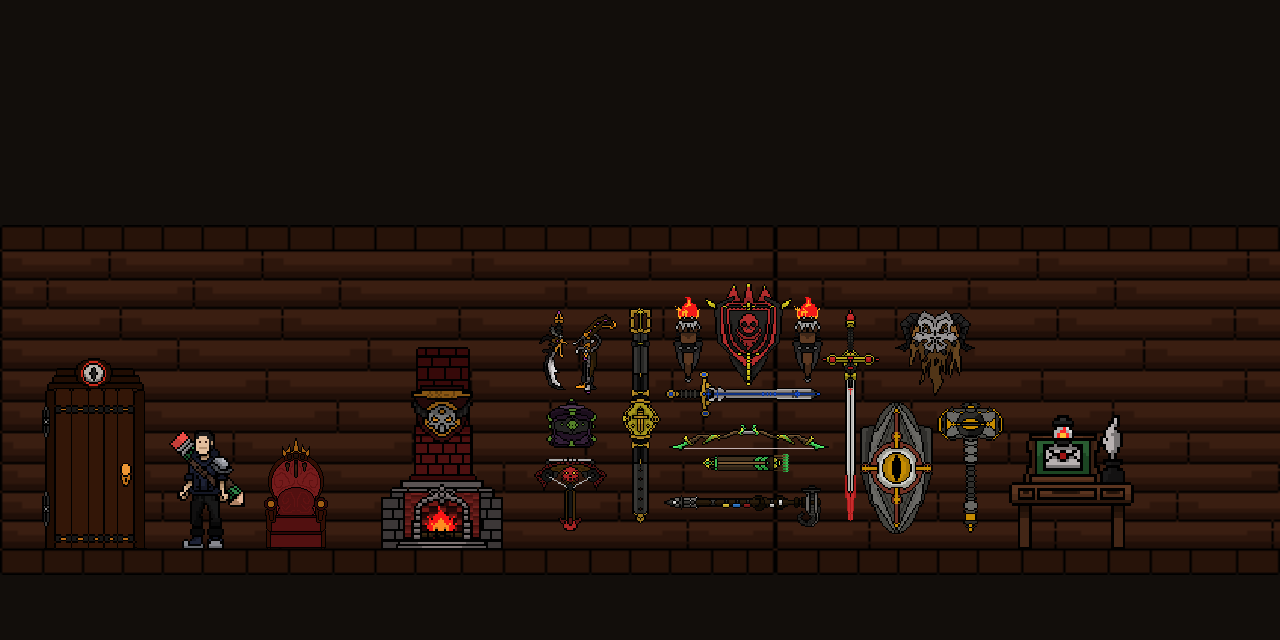
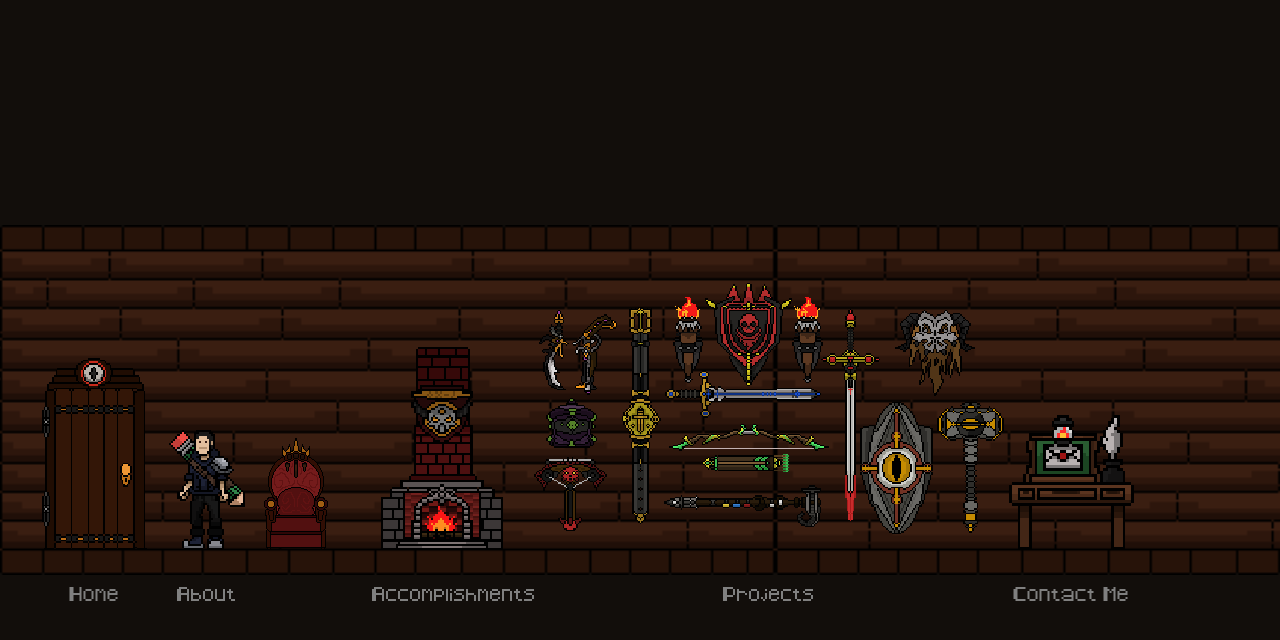
Before and after one commit to kejianchen/Multimedia-Finals, a website: page index.html in a window 1280 px wide. Both pictures are taken after a click on the picture 640 px from the left and 400 px from the top of the page. Drawn offline with Linux system fonts and the light colour scheme.

Commit message:
ADded labels for the images in about page

```diff
--- a/index.html
+++ b/index.html
@@ -11,7 +11,7 @@
   <script src="web-lib/v/about-projects.js"></script>
   <script src="web-lib/v/about-social.js"></script>
   <script src="web-lib/c/home.js"></script>
-  <script src="web-lib/c/inside.js"></script>
+  <script src="web-lib/c/label.js"></script>
 </head>
 <body ng-app="app" ng-controller="MainCtrl">
   <div id="home" class="view" ng-if="view=='home'">
--- /dev/null
+++ b/web-lib/c/label.js
@@ -0,0 +1,17 @@
+app.directive('label',[
+  function(){
+    return {
+      link : function($s,$e,$a){
+
+        angular.element($e).ready(function(){
+          var p = $e.position()
+          var w = $e.width()
+          var s = `left:${p.left}; width:${w}; `
+          $e.after(`<label class='btn-label' style="${s}">${$a.label}</label>`)
+          console.log("inside.js:18 ::",s)
+        })
+
+      }//link
+    } // return
+  }
+])
--- a/web-lib/core.css
+++ b/web-lib/core.css
@@ -28,15 +28,16 @@ p,body{ margin:0; padding:0; font-family: EIGHT-BIT-WONDER; }
 
 .clickable { cursor:pointer; }
 
-.asset {
-  display:inline-block;
-  font-size: 0px;
+img + .btn-label {
+  font-size: 12px;
+  position:absolute;
+  text-align: center;
+  bottom:-2.5em !important;
+  color: gray;
 }
-.asset > * { font-size:12px; }
-.asset img {
-  width:100%;
+img:hover + .btn-label {
+  color: #FFF;
 }
-
 
 #home.view #house {
   position: fixed;
@@ -46,8 +47,3 @@ p,body{ margin:0; padding:0; font-family: EIGHT-BIT-WONDER; }
   bottom:0;
   margin:auto;
 }
-
-#inside.view .inside-obj {
-  bottom: 15%;
-  position: absolute;
-}
--- a/web-lib/v/about.js
+++ b/web-lib/v/about.js
@@ -24,26 +24,26 @@ app.directive('viewAbout',[
 
         </style>
         <div class="about-wrapper center-top">
-            <img class="clickable"
+            <img label="Home" class="clickable"
               style="left:42px;"
               src="assets/buttons/Door.gif"
               ng-click="setView('home')"/>
-            <img class="clickable"
+            <img label="About" class="clickable"
               style="left:169px;"
               src="assets/buttons/David.gif"
               ng-click="setView('about-me')"/>
             <img class="clickable"
               style="left:264px;"
               src="assets/buttons/Chair.gif"/>
-            <img class="clickable"
+            <img label="Accomplishments" class="clickable"
               style="left:372px;"
               src="assets/buttons/Fireplace.gif"
               ng-click="setView('about-accomplishments')"/>
-            <img class="clickable"
+            <img label="Projects"  class="clickable"
               style="left:531px;"
               src="assets/buttons/Weaponry.gif"
               ng-click="setView('about-projects')"/>
-            <img class="clickable"
+            <img label="Contact Me"  class="clickable"
               style="left:1009;"
               src="assets/buttons/Desk.gif"
               ng-click="setView('about-social')"/>
```
